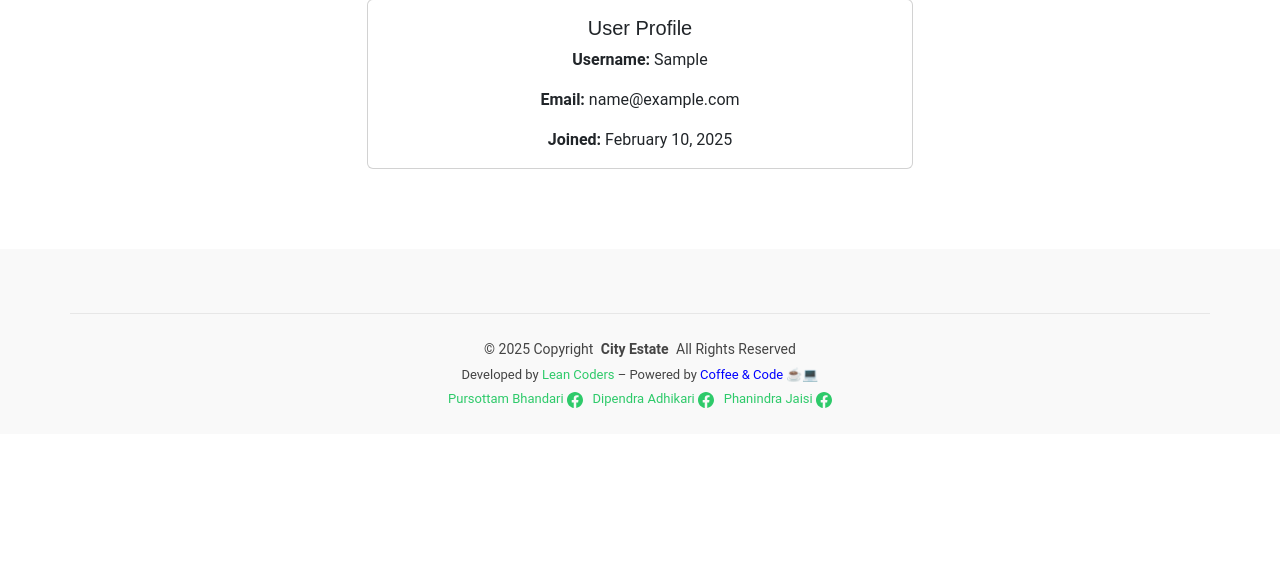
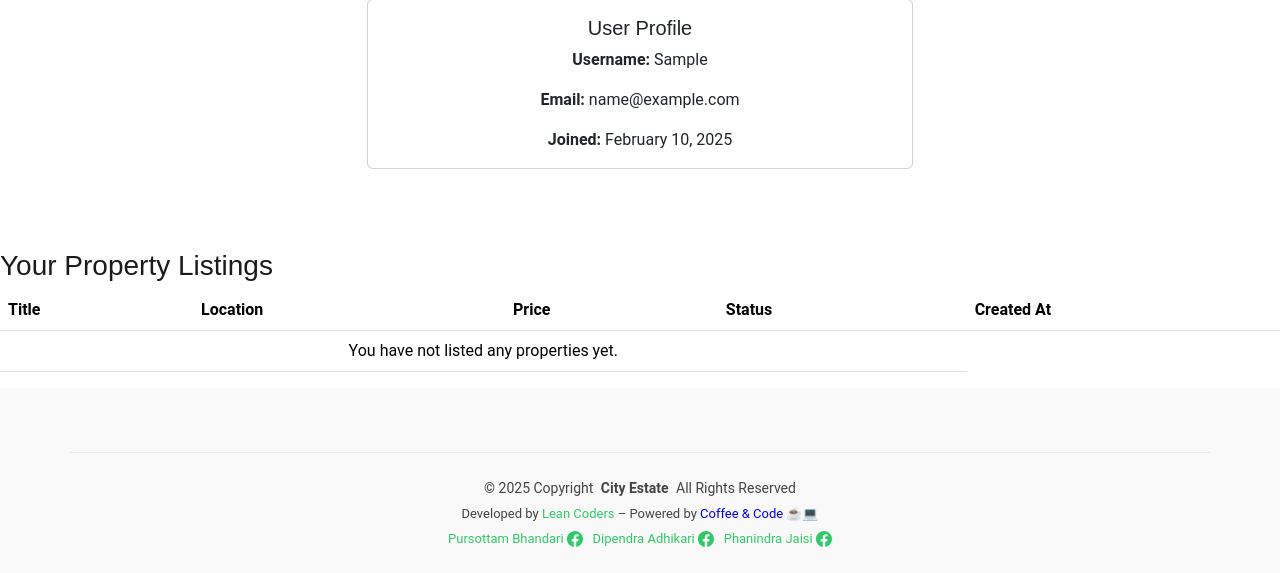
Before and after one commit to Dipendra-adk/7thSemProject, a Django app: page /dashboard/ in a window 1280 px wide. Shown: the part 240-813 px from the top of the page. Before the commit the page ends 648 px from the top, so only its background shows below. Run offline with Django 4.2, Linux system fonts and the light colour scheme; the visitor is signed in with stand-in values (Sample User, id 1); data that the repository does not hold is empty; parts of the project's set-up code (start-up, migrations or seed data) failed here and were passed over; some libraries are stand-ins or nearby versions.

Commit message:
properties listing on user dashboard

```diff
--- a/homePricePredictior/homePricePredictior/settings.py
+++ b/homePricePredictior/homePricePredictior/settings.py
@@ -84,8 +84,8 @@ DATABASES = {
     'default': {
         'ENGINE': 'django.db.backends.postgresql',
         'NAME': 'homedb',
-        'USER': 'homeadmin',
-        'PASSWORD': 'home1234',
+        'USER': 'postgres',
+        'PASSWORD': 'admin',
         'HOST': 'localhost',
         'PORT': '',
     }
--- a/homePricePredictior/house/templates/user_dashboard.html
+++ b/homePricePredictior/house/templates/user_dashboard.html
@@ -141,5 +141,42 @@
       </div>
     </div>
   </div>
+
+  <h3>Your Property Listings</h3>
+<table class="table">
+    <thead>
+        <tr>
+            <th>Title</th>
+            <th>Location</th>
+            <th>Price</th>
+            <th>Status</th>
+            <th>Created At</th>
+        </tr>
+    </thead>
+    <tbody>
+        {% for property in user_properties %}
+        <tr>
+            <td>{{ property.title }}</td>
+            <td>{{ property.city }}</td>
+            <td>{{ property.price }}</td>
+            <td>
+                {% if property.is_approved %}
+                    <span class="badge bg-success">Approved</span>
+                {% elif property.is_decline %}
+                    <span class="badge bg-warning">Rejected</span>
+                {% else %}
+                    <span class="badge bg-warning">Pending</span>
+                {% endif %}
+            </td>
+            <td>{{ property.created_at|date:"F d, Y" }}</td>
+        </tr>
+        {% empty %}
+        <tr>
+            <td colspan="4" class="text-center">You have not listed any properties yet.</td>
+        </tr>
+        {% endfor %}
+    </tbody>
+</table>
+
 </main>
 {% endblock %}
--- a/homePricePredictior/house/views.py
+++ b/homePricePredictior/house/views.py
@@ -206,7 +206,13 @@ def home(request):
     })
 
 def user_dashboard(request):
-    return render(request, "user_dashboard.html")
+    user_properties = Property.objects.filter(seller=request.user)  # Get properties listed by the logged-in user
+
+    context = {
+        'user_properties': user_properties
+    }
+    return render(request, 'user_dashboard.html', context)
+    # return render(request, "user_dashboard.html")
 
 def admin_dashboard(request):
     pending_properties = Property.objects.filter(is_approved=False)  # Fetch unapproved properties
```
Also changed, not shown: homePricePredictior/media/property_images/download_4_aCRCDB6.jpg (added), homePricePredictior/media/property_images/house_gTf9ZB9.jpg (added).
